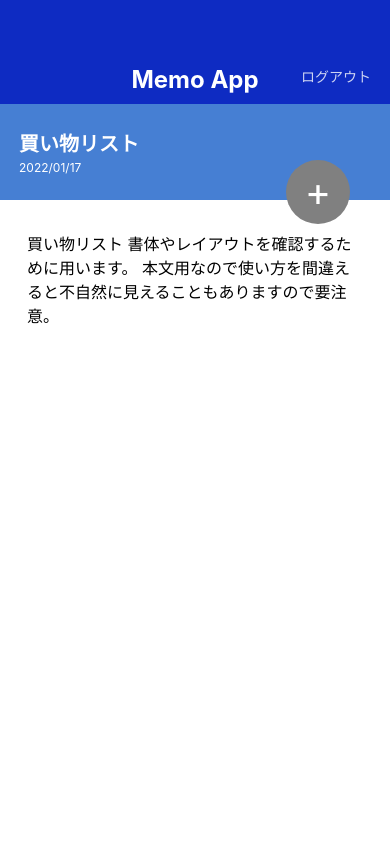
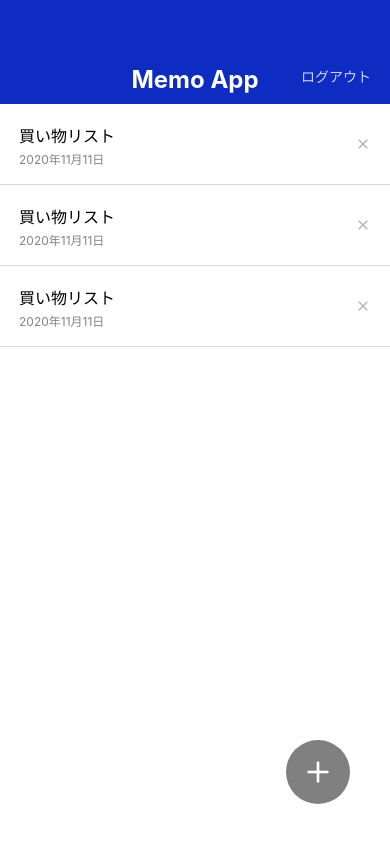
Before and after one commit to RYOTA-EAST/MemoApp, a React Native app: screen /MemoList in a window 390 px wide. Built offline with nearby package versions, Linux system fonts and the light colour scheme.

Commit message:
Install @expo/vector-icons

```diff
--- a/App.jsx
+++ b/App.jsx
@@ -1,11 +1,10 @@
 import React from 'react';
-import { StyleSheet } from 'react-native';
 
 import MemoListScreen from './src/screens/MemoListScreen';
-import MemoDetailScreen from './src/screens/MemoDetailScreen';
+// import MemoDetailScreen from './src/screens/MemoDetailScreen';
 
 export default function App() {
   return (
-    <MemoDetailScreen />
+    <MemoListScreen />
   );
 }
--- a/package.json
+++ b/package.json
@@ -8,6 +8,7 @@
     "eject": "expo eject"
   },
   "dependencies": {
+    "@expo/vector-icons": "^10.2.1",
     "expo": "~44.0.0",
     "expo-status-bar": "~1.2.0",
     "prop-types": "^15.7.2",
--- a/src/components/CircleButton.jsx
+++ b/src/components/CircleButton.jsx
@@ -1,19 +1,20 @@
 import React from 'react';
-import { StyleSheet, Text, View } from 'react-native';
+import { StyleSheet, View } from 'react-native';
 import { string, shape } from 'prop-types';
+import { Feather } from '@expo/vector-icons';
 
 export default function CircleButton(props) {
-  const { children, style } = props;
+  const { style, name } = props;
   return(
   <View style={[styles.circleButton, style]}>
-    <Text style={styles.circleButtonLabel}>{children}</Text>
+    <Feather name={name} size={32} color="white" />
   </View>
   );
 }
 
 CircleButton.propTypes = {
-  children: string.isRequired,
   style: shape(),
+  name: string.isRequired,
 }
 
 CircleButton.defaultProps = {
--- a/src/components/MemoList.jsx
+++ b/src/components/MemoList.jsx
@@ -1,5 +1,6 @@
 import React from 'react';
 import { StyleSheet, Text, View } from 'react-native';
+import { Feather } from '@expo/vector-icons';
 
 export default function MemoList() {
   return (
@@ -10,7 +11,7 @@
           <Text style={styles.memoListItemDate}>2020年11月11日</Text>
         </View>
         <View>
-          <Text>X</Text>
+          <Feather name="x" size={16} color="#B0B0B0" />
         </View>
       </View>
 
@@ -20,7 +21,7 @@
           <Text style={styles.memoListItemDate}>2020年11月11日</Text>
         </View>
         <View>
-          <Text>X</Text>
+          <Feather name="x" size={16} color="#B0B0B0" />
         </View>
       </View>
 
@@ -30,7 +31,7 @@
           <Text style={styles.memoListItemDate}>2020年11月11日</Text>
         </View>
         <View>
-          <Text>X</Text>
+          <Feather name="x" size={16} color="#B0B0B0" />
         </View>
       </View>
     </View>
--- a/src/screens/MemoDetailScreen.jsx
+++ b/src/screens/MemoDetailScreen.jsx
@@ -1,6 +1,7 @@
 import React from 'react';
-import { View, ScrollView, Text, StyleSheet } from 'react-native';
-import { backgroundColor } from 'react-native/Libraries/Components/View/ReactNativeStyleAttributes';
+import {
+  View, ScrollView, Text, StyleSheet,
+} from 'react-native';
 
 import AppBar from '../components/AppBar';
 import CircleButton from '../components/CircleButton';
@@ -20,7 +21,7 @@
           本文用なので使い方を間違えると不自然に見えることもありますので要注意。
         </Text>
       </ScrollView>
-      <CircleButton style={{ top: 160, bottom: 'auto' }}>+</CircleButton>
+      <CircleButton style={{ top: 160, bottom: 'auto' }} name="plus" />
     </View>
   );
 }
--- a/src/screens/MemoListScreen.jsx
+++ b/src/screens/MemoListScreen.jsx
@@ -11,7 +11,7 @@
 
     <AppBar />
     <MemoList />
-    <CircleButton>+</CircleButton>
+    <CircleButton name="plus" />
 
   </View>
   );
```
Also changed, not shown: 1 other file (tests, documents, lock files or other folders).
